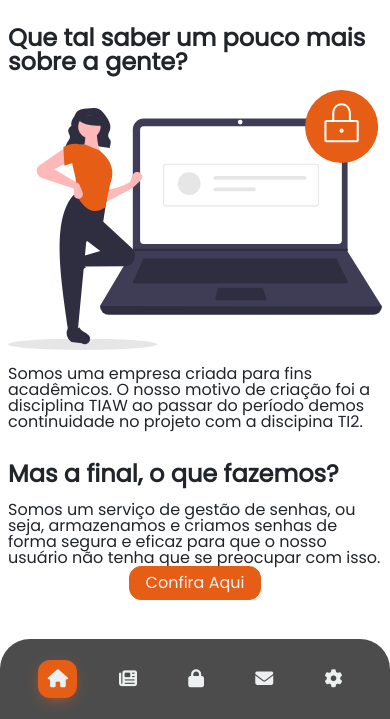
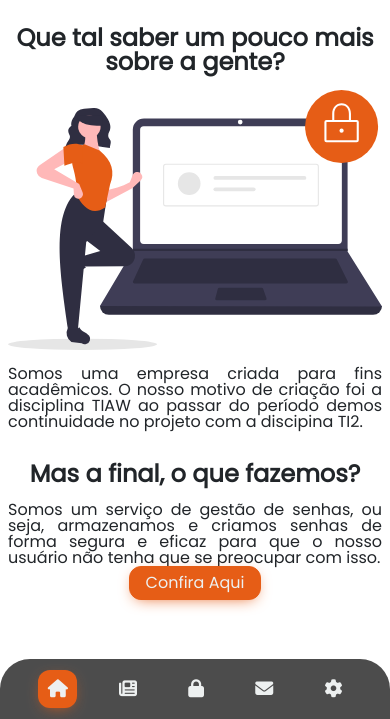
Before and after one commit to BLUM3D/blumed-new, a plain HTML site: page index.html in a window 390 px wide. Shown: the part 125-844 px from the top of the page. Drawn offline with nearby package versions, Linux system fonts and the light colour scheme.

Commit message:
add btn mobile

```diff
--- a/style/config.css
+++ b/style/config.css
@@ -66,6 +66,7 @@ body{
   display:flex;
   flex-direction: row;
   padding: 1rem;
+  text-align: justify;
 }
 
 /*FIM RESET*/
@@ -124,6 +125,7 @@ body{
   background-color: var(--ORANGE1);
   text-decoration: none;
   color: var(--WHITE1);
+  box-shadow: 0 4px 15px -6px var(--ORANGE1) ;
 }
 
 @media (max-width: 767px){
@@ -144,7 +146,7 @@ body{
       justify-content: center;
       position:fixed;
       width: 100vw;
-      height: 80px;
+      height: 60px;
       box-sizing: border-box;
       transition: .8s;
       bottom: 0;
--- a/style/style.css
+++ b/style/style.css
@@ -25,6 +25,7 @@
   }
   .title{
     margin-bottom: 1rem;
+    text-align: center
   }
   .descricao{
     margin-bottom:2rem;
```
